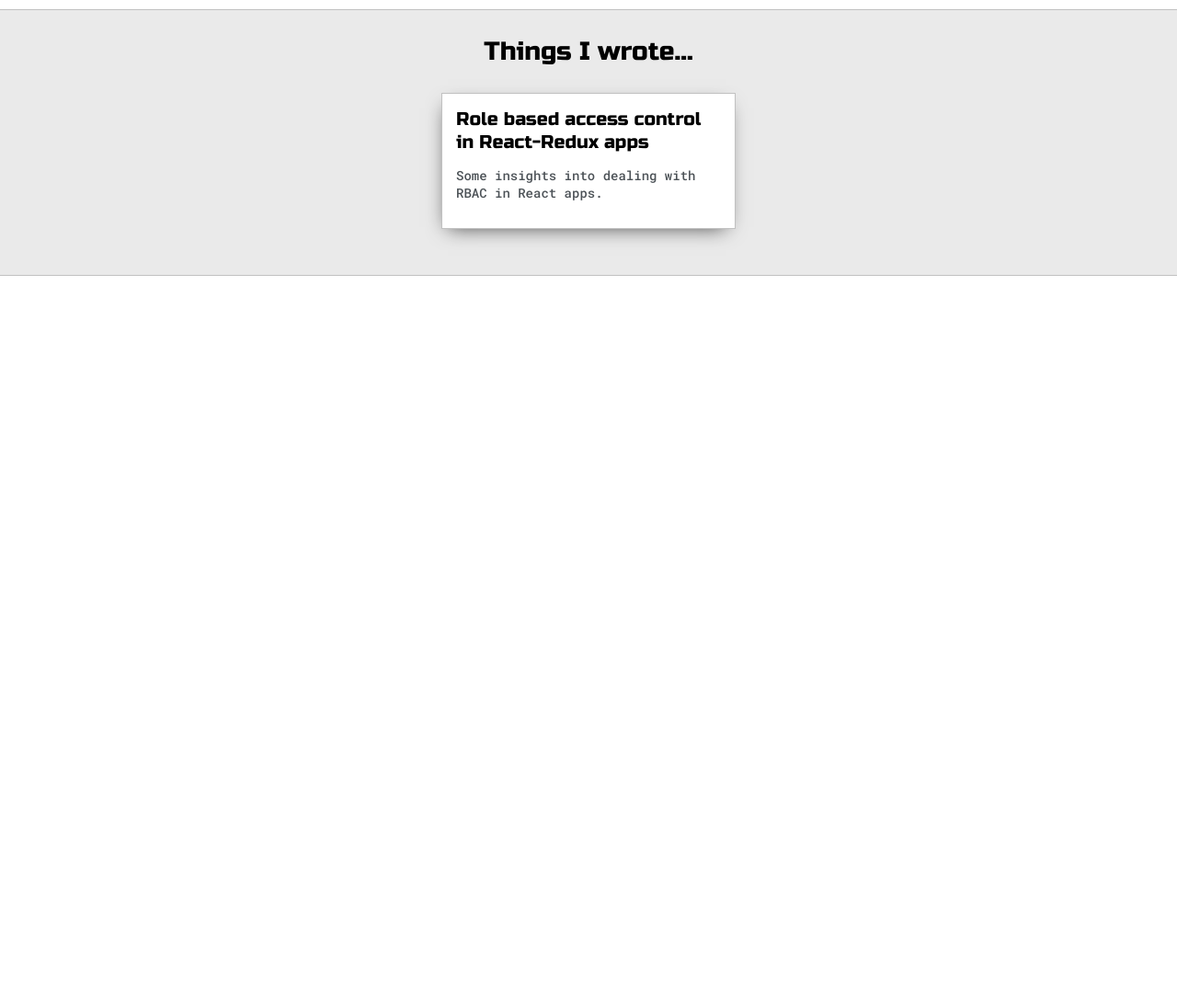
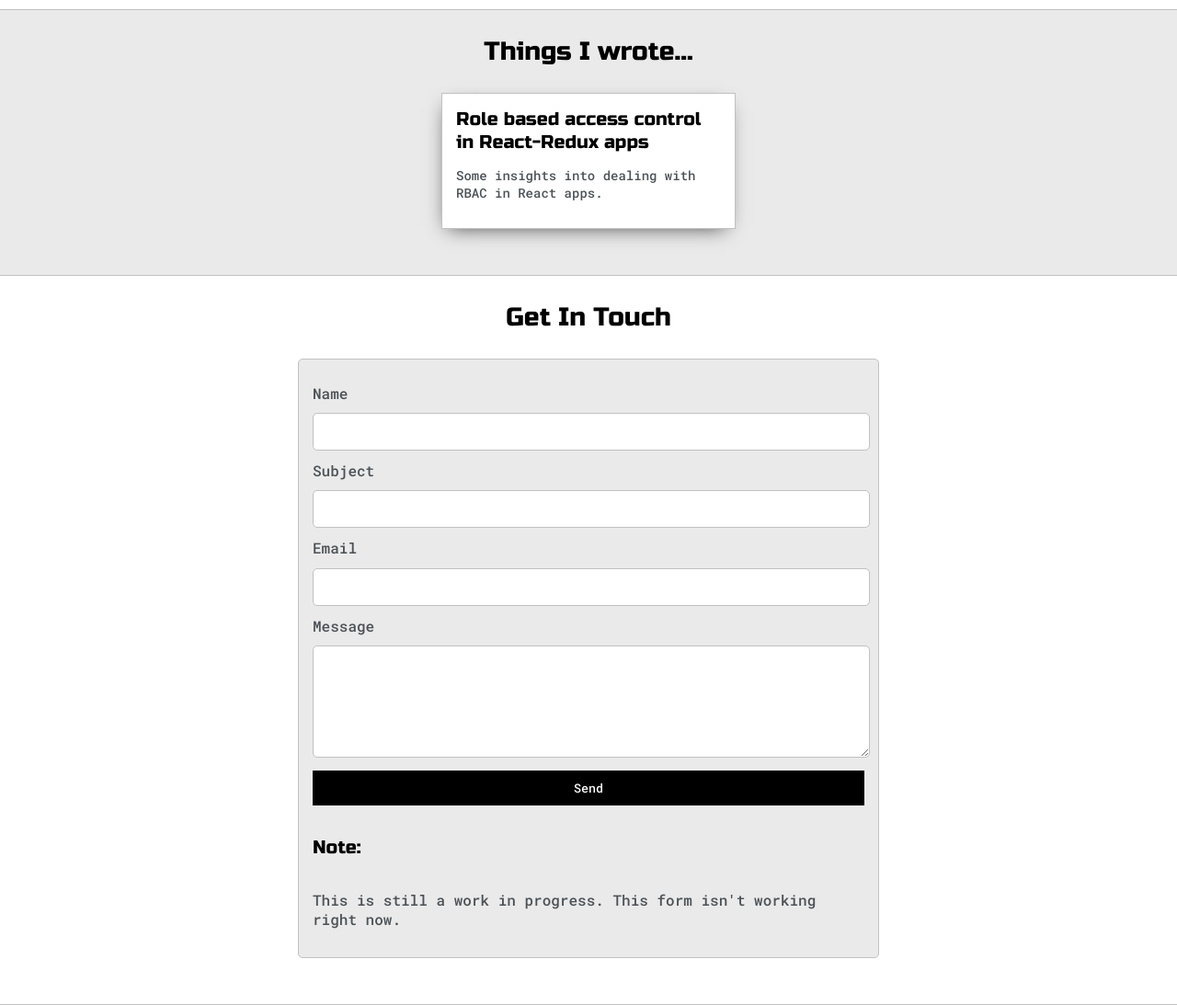
Before and after one commit to tometo-dev/tsuki42, a Gatsby site: page / in a window 1280 px wide. Shown: the part 1284-2377 px from the top of the page at 92% size. Before the commit the page ends 1584 px from the top, so only its background shows below. Built offline with nearby package versions, Linux system fonts and the light colour scheme; Gatsby itself is replaced by a stand-in of ours.

Commit message:
Adds contact section

```diff
--- a/package.json
+++ b/package.json
@@ -21,6 +21,7 @@
     "react": "^16.12.0",
     "react-dom": "^16.12.0",
     "react-helmet": "^6.1.0",
+    "react-hook-form": "^6.3.2",
     "styled-components": "^5.1.1"
   },
   "devDependencies": {
--- a/src/components/about.jsx
+++ b/src/components/about.jsx
@@ -61,6 +61,7 @@ const About = () => {
               </ul>
 
               <ul>
+                <li>TypeScript</li>
                 <li>React Native</li>
                 <li>gRPC</li>
                 <li>Django</li>
--- /dev/null
+++ b/src/components/contact.jsx
@@ -0,0 +1,121 @@
+import React from "react"
+import styled from "styled-components"
+import { useForm } from "react-hook-form"
+import { Section2, MainContainer } from "components/sections"
+
+const ContactForm = styled.form`
+  display: block;
+  max-width: 600px;
+  margin: 0 auto;
+  border: 1px solid var(--borderColor);
+  padding: 15px;
+  border-radius: 5px;
+  background-color: var(--mainColor);
+  margin-bottom: 50px;
+`
+const FormLabel = styled.label`
+  line-height: 2.7em;
+`
+const FormInput = styled.input`
+  width: 100%;
+  padding-top: 10px;
+  padding-bottom: 10px;
+  background-color: var(--secondaryColor);
+  border-radius: 5px;
+  border: 1px solid var(--borderColor);
+  font-size: 14px;
+`
+
+const FormTextArea = styled.textarea`
+  width: 100%;
+  padding-top: 10px;
+  padding-bottom: 10px;
+  background-color: var(--secondaryColor);
+  border-radius: 5px;
+  border: 1px solid var(--borderColor);
+  font-size: 14px;
+
+  min-height: 100px;
+  font-size: 14px;
+`
+
+const SendButton = styled.input`
+  margin-top: 10px;
+  width: 100%;
+  padding-top: 10px;
+  padding-bottom: 10px;
+  color: #fff;
+  background-color: var(--buttonColor);
+  border: none;
+`
+
+const Contact = () => {
+  const { register, handleSubmit, errors } = useForm()
+
+  const onSubmit = (data) => {
+    console.log({ data })
+  }
+
+  return (
+    <Section2 id="contact">
+      <MainContainer>
+        <h3 style={{ textAlign: "center" }}>Get In Touch</h3>
+        <ContactForm onSubmit={handleSubmit(onSubmit)}>
+          <a name="contact"></a>
+          <div>
+            <FormLabel>Name</FormLabel>
+            <FormInput
+              type="text"
+              name="name"
+              ref={register({ required: true })}
+            />
+            {errors.name && (
+              <span style={{ color: "red" }}>This field is required</span>
+            )}
+          </div>
+
+          <div>
+            <FormLabel>Subject</FormLabel>
+            <FormInput
+              type="text"
+              name="subject"
+              ref={register({ required: true })}
+            />
+            {errors.subject && (
+              <span style={{ color: "red" }}>This field is required</span>
+            )}
+          </div>
+
+          <div>
+            <FormLabel>Email</FormLabel>
+            <FormInput
+              type="email"
+              name="email"
+              ref={register({ required: true })}
+            />
+            {errors.email && (
+              <span style={{ color: "red" }}>This field is required</span>
+            )}
+          </div>
+
+          <div>
+            <FormLabel>Message</FormLabel>
+            <FormTextArea name="message" ref={register({ required: true })} />
+            {errors.message && (
+              <span style={{ color: "red" }}>This field is required</span>
+            )}
+          </div>
+
+          <SendButton type="submit" value="Send" />
+
+          <h5>Note:</h5>
+          <p>
+            This is still a work in progress. This form isn't working right now.
+          </p>
+        </ContactForm>
+      </MainContainer>
+    </Section2>
+  )
+}
+
+export default Contact
--- a/src/components/navigation.jsx
+++ b/src/components/navigation.jsx
@@ -186,7 +186,7 @@ const Navigation = () => {
               </DotsWrapper>
               <NavigationUL>
                 <NavigationLI>
-                  <a href="#">Contact</a>
+                  <a href="#contact">Contact</a>
                 </NavigationLI>
               </NavigationUL>
             </NavWrapper>
--- a/src/pages/index.js
+++ b/src/pages/index.js
@@ -4,6 +4,7 @@ import GlobalStyles from "components/global-styles"
 import Navigation from "components/navigation"
 import About from "components/about"
 import Posts from "components/posts"
+import Contact from "components/contact"
 
 const Home = () => {
   return (
@@ -13,6 +14,7 @@ const Home = () => {
         <Navigation />
         <About />
         <Posts />
+        <Contact />
       </div>
     </>
   )
```
Also changed, not shown: 1 other file.
